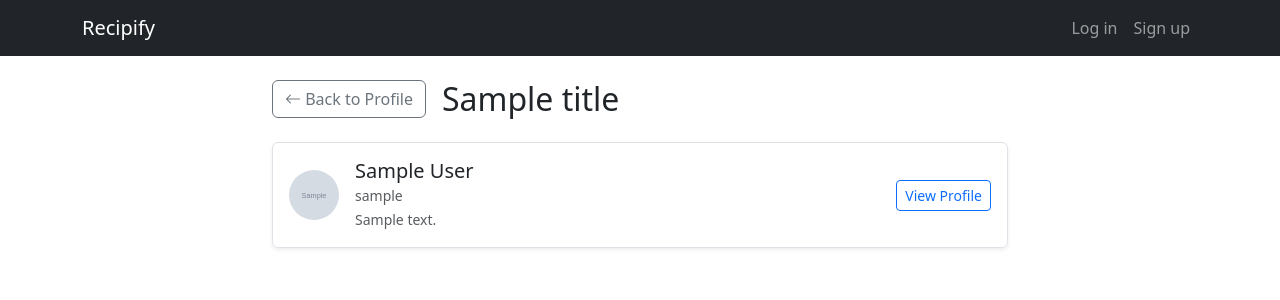
After one commit to Rish-10/seg_maroon_6, a Django app: template team_maroon_6_2025/recipes/templates/users/follow_list.html in a window 1280 px wide. The commit adds this page. Shown: the top 300 px of the page. Run offline with Django 5.2, Linux system fonts and the light colour scheme; tables that the repository leaves empty hold one stand-in row (values such as "Sample post"); the template is opened without the code that fills it: values that come from a table or form of the project are taken from there, most other values are stand-ins (such as "Sample title", 1, 10 or a date in 2020); grey boxes marked "Sample" are stand-in pictures; some libraries are stand-ins or nearby versions.

Commit message:
changed search logic so you can only choose one meal type then dietary choices, removed search sign from all recipes page, also allowed users to see who their followers and following are

```diff
--- a/team_maroon_6_2025/recipes/templates/partials/navbar.html
+++ b/team_maroon_6_2025/recipes/templates/partials/navbar.html
@@ -83,53 +83,70 @@
 
       {% if user.is_authenticated %}
         <div class="collapse w-100 mt-3" id="navSearch">
-          <div class="row g-2">
-            <div class="col-12 col-lg-6">
-              <div class="text-light small mb-1">Include categories:</div>
+          <div class="card card-body bg-dark border-secondary">
+            <div class="row g-3">
+
+              <div class="col-12 col-lg-4 border-end border-secondary">
+                <div class="text-light small mb-2 fw-bold text-uppercase">1. Pick a Meal</div>
                 <div class="d-flex flex-wrap gap-2">
-                {% for category in nav_categories %}
-                  <input type="checkbox"
-                         class="btn-check"
-                         form="nav-search-form"
-                         name="include"
-                         value="{{ category.id }}"
-                         id="nav-include-{{ category.id }}"
-                         {% if category.id in nav_selected_includes %}checked{% endif %}>
-                  <label class="btn btn-outline-primary btn-sm" for="nav-include-{{ category.id }}">
+                  <input type="radio" class="btn-check" form="nav-search-form"
+                        name="meal" value="" id="meal-any"
+                        {% if not nav_selected_meal %}checked{% endif %}>
+                  <label class="btn btn-outline-secondary btn-sm" for="meal-any">Any</label>
+
+                  {% for category in nav_meal_categories %}
+                    <input type="radio" class="btn-check" form="nav-search-form"
+                          name="meal" value="{{ category.id }}" id="meal-{{ category.id }}"
+                          {% if category.id == nav_selected_meal %}checked{% endif %}>
+                    <label class="btn btn-outline-primary btn-sm" for="meal-{{ category.id }}">
                       {{ category.label }}
                     </label>
                   {% endfor %}
                 </div>
               </div>
 
-            <div class="col-12 col-lg-6">
-              <div class="text-light small mb-1">Exclude categories:</div>
+              <div class="col-12 col-lg-4 border-end border-secondary">
+                <div class="text-light small mb-2 fw-bold text-uppercase">2. Dietary Specs (Include)</div>
                 <div class="d-flex flex-wrap gap-2">
-                {% for category in nav_categories %}
-                  <input type="checkbox"
-                         class="btn-check"
-                         form="nav-search-form"
-                         name="exclude"
-                         value="{{ category.id }}"
-                         id="nav-exclude-{{ category.id }}"
-                         {% if category.id in nav_selected_excludes %}checked{% endif %}>
-                  <label class="btn btn-outline-secondary btn-sm" for="nav-exclude-{{ category.id }}">
+                  {% for category in nav_dietary_categories %}
+                    <input type="checkbox" class="btn-check" form="nav-search-form"
+                          name="dietary" value="{{ category.id }}" id="dietary-{{ category.id }}"
+                          {% if category.id in nav_selected_dietary %}checked{% endif %}>
+                    <label class="btn btn-outline-success btn-sm" for="dietary-{{ category.id }}">
                       {{ category.label }}
                     </label>
                   {% endfor %}
                 </div>
               </div>
 
-            <div class="col-12 d-flex justify-content-end gap-2 mt-2">
+              <div class="col-12 col-lg-4">
+                <div class="text-light small mb-2 fw-bold text-uppercase">3. Exclude</div>
+                <div class="d-flex flex-wrap gap-2">
+                  {% for category in nav_all_categories %}
+                    <input type="checkbox" class="btn-check" form="nav-search-form"
+                          name="exclude" value="{{ category.id }}" id="exclude-{{ category.id }}"
+                          {% if category.id in nav_selected_exclude %}checked{% endif %}>
+                    <label class="btn btn-outline-danger btn-sm" for="exclude-{{ category.id }}">
+                      {{ category.label }}
+                    </label>
+                  {% endfor %}
+                </div>
+              </div>
+
+              <div class="col-12 d-flex justify-content-end gap-2 mt-2 pt-2 border-top border-secondary">
                 {% with url_name=request.resolver_match.url_name %}
                   {% if url_name == "dashboard" %}
-                  <a href="{% url 'dashboard' %}" class="btn btn-sm btn-outline-secondary">Clear</a>
+                    <a href="{% url 'dashboard' %}" class="btn btn-sm btn-outline-light">Clear All</a>
                   {% elif url_name == "profile_page" or url_name == "profile_favourites" or url_name == "profile_likes" %}
-                  <a href="{{ request.path }}" class="btn btn-sm btn-outline-secondary">Clear</a>
+                    <a href="{{ request.path }}" class="btn btn-sm btn-outline-light">Clear All</a>
                   {% else %}
-                  <a href="{% url 'recipe_list' %}" class="btn btn-sm btn-outline-secondary">Clear</a>
+                    <a href="{% url 'recipe_list' %}" class="btn btn-sm btn-outline-light">Clear All</a>
                   {% endif %}
                 {% endwith %}
+                <button type="submit" form="nav-search-form" class="btn btn-sm btn-light text-primary fw-bold px-4">
+                  Apply Filters
+                </button>
+              </div>
             </div>
           </div>
         </div>
--- /dev/null
+++ b/team_maroon_6_2025/recipes/templates/users/follow_list.html
@@ -0,0 +1,48 @@
+{% extends 'base_content.html' %}
+
+{% block content %}
+<div class="container mt-4">
+    <div class="row justify-content-center">
+        <div class="col-md-8">
+
+            <div class="d-flex align-items-center mb-4">
+                <a href="{% url 'profile_page' profile_user.username %}" class="btn btn-outline-secondary me-3">
+                    <i class="bi bi-arrow-left"></i> Back to Profile
+                </a>
+                <h2 class="mb-0">{{ title }}</h2>
+            </div>
+
+            <div class="list-group shadow-sm">
+                {% for user in user_list %}
+                    <div class="list-group-item d-flex align-items-center justify-content-between p-3">
+                        <div class="d-flex align-items-center">
+                            <img src="{{ user.gravatar }}" alt="{{ user.username }}" class="rounded-circle me-3" style="width: 50px; height: 50px;">
+                            <div>
+                                <h5 class="mb-0">
+                                    <a href="{% url 'profile_page' user.username %}" class="text-decoration-none text-dark">
+                                        {{ user.full_name|default:user.username }}
+                                    </a>
+                                </h5>
+                                <small class="text-muted">{{ user.username }}</small>
+                                {% if user.bio %}
+                                    <br><small class="text-muted">{{ user.bio|truncatechars:60 }}</small>
+                                {% endif %}
+                            </div>
+                        </div>
+
+                        <a href="{% url 'profile_page' user.username %}" class="btn btn-sm btn-outline-primary">
+                            View Profile
+                        </a>
+                    </div>
+                {% empty %}
+                    <div class="list-group-item text-center py-5 text-muted">
+                        <i class="bi bi-people fs-1 d-block mb-3"></i>
+                        {{ empty_message }}
+                    </div>
+                {% endfor %}
+            </div>
+
+        </div>
+    </div>
+</div>
+{% endblock %}
--- a/team_maroon_6_2025/recipify/urls.py
+++ b/team_maroon_6_2025/recipify/urls.py
@@ -24,6 +24,7 @@ from recipes.views import like_views
 from recipes.views import comment_views
 from recipes.views import inbox_view
 from recipes.views import shopping_list_views
+from recipes.views import profile_page_view
 
 urlpatterns = [
     path('admin/', admin.site.urls),
@@ -60,7 +61,8 @@ urlpatterns = [
     path("shopping-list/items/add/", shopping_list_views.shopping_list_add_item, name="shopping_list_add_item"),
     path("shopping-list/items/<int:item_id>/toggle/", shopping_list_views.shopping_list_toggle_item, name="shopping_list_toggle_item"),
     path("shopping-list/items/<int:item_id>/delete/", shopping_list_views.shopping_list_delete_item, name="shopping_list_delete_item"),
-
+    path('profile/<str:username>/', views.profile_page, kwargs={'section': 'posted_recipes'}, name='profile_page'),
+    path('profile/<str:username>/<str:relation>/', profile_page_view.follow_list, name='follow_list'),
 
 ]
 urlpatterns += static(settings.STATIC_URL, document_root=settings.STATIC_ROOT)
```
Also changed, not shown: team_maroon_6_2025/recipes/context_processors.py (+16 -12 lines), team_maroon_6_2025/recipes/search_filters.py (added, +26 -0 lines), team_maroon_6_2025/recipes/templates/recipes/recipe_list.html (+22 -32 lines), team_maroon_6_2025/recipes/templates/users/profile_page.html (+12 -4 lines), team_maroon_6_2025/recipes/views/dashboard_view.py (+29 -33 lines), team_maroon_6_2025/recipes/views/profile_page_view.py (+39 -18 lines), team_maroon_6_2025/recipes/views/recipe_views.py (+19 -34 lines). Lines whose indentation alone changed are shown as unchanged.
